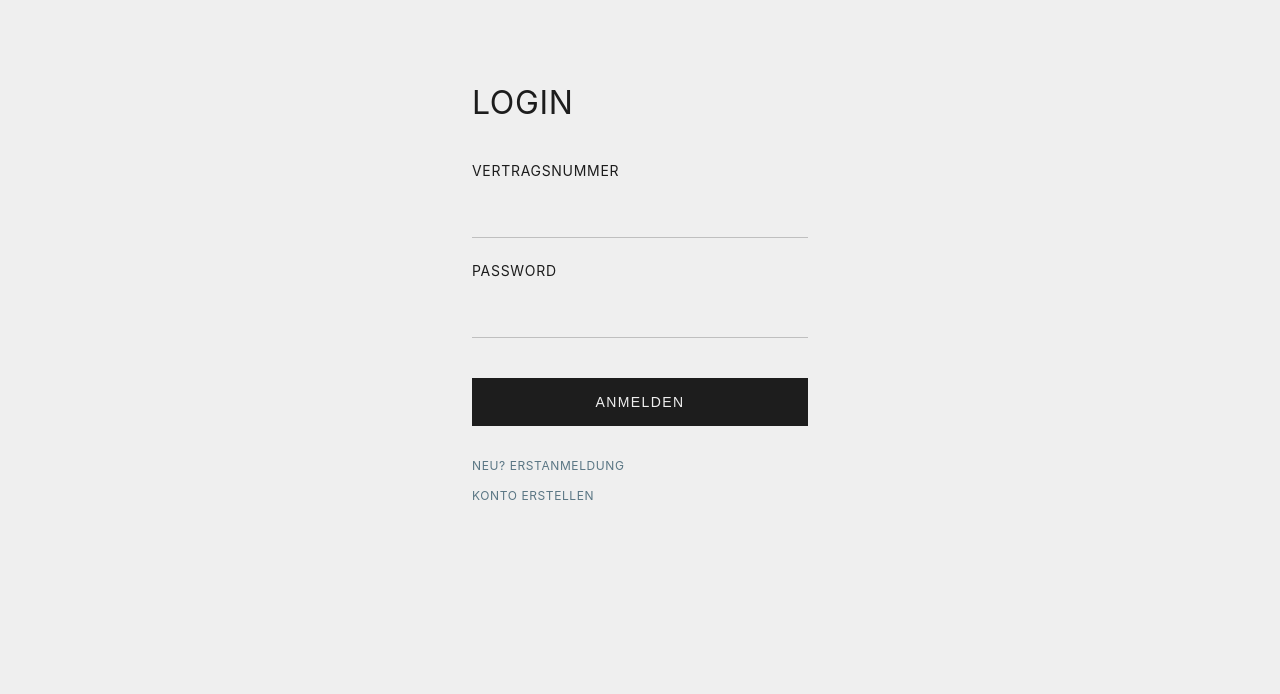
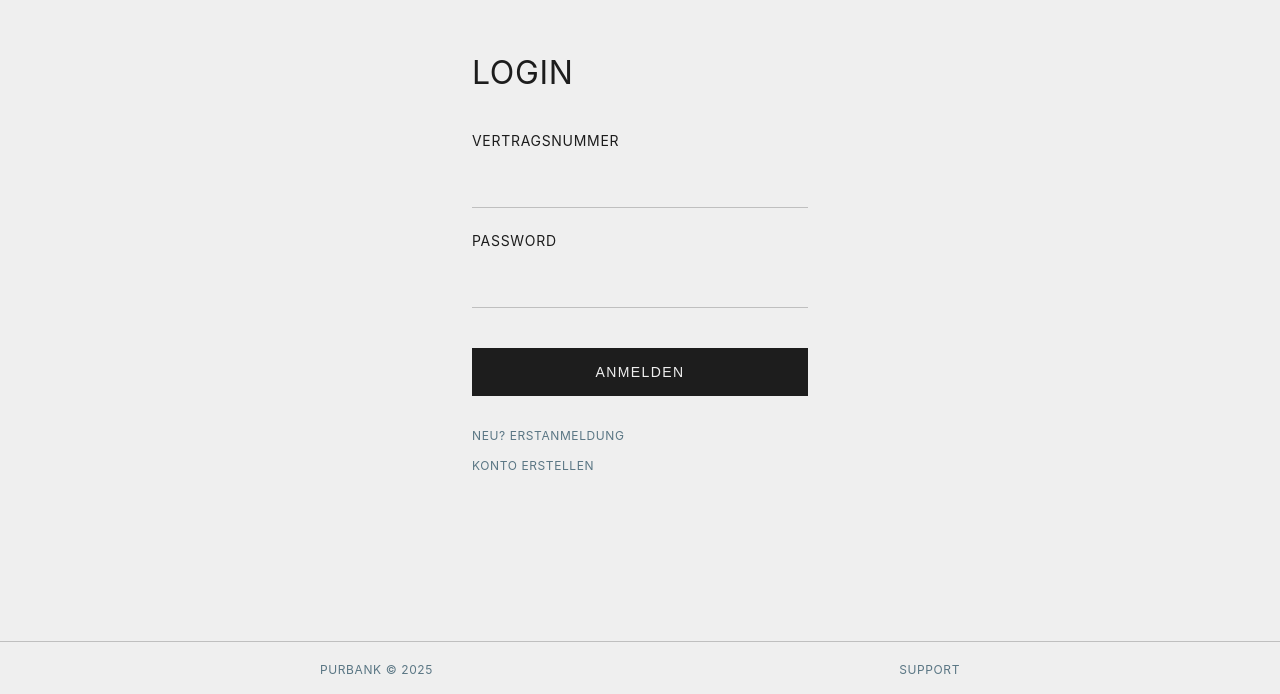
Before and after one commit to reazndev/purbank-web-frontend, an Angular app: page / in a window 1280 px wide. Shown: the part 106-800 px from the top of the page. Built offline with nearby package versions, Linux system fonts and the light colour scheme; a web font is replaced by a local one.

Commit message:
feat: footer

```diff
--- a/src/app/app.css
+++ b/src/app/app.css
@@ -2,7 +2,7 @@
   display: flex;
   align-items: center;
   justify-content: center;
-  min-height: 100vh;
+  min-height: calc(100vh - 60px); /* Account for footer height */
   padding: 2rem;
   background-color: var(--color-white);
 }
@@ -106,3 +106,46 @@
   color: var(--color-black);
   border-bottom-color: var(--color-black);
 }
+
+.footer {
+  position: fixed;
+  bottom: 0;
+  left: 0;
+  right: 0;
+  background-color: var(--color-white);
+  border-top: 1px solid var(--color-gray);
+  padding: 1rem 0;
+}
+
+.footer-content {
+  display: flex;
+  justify-content: space-between;
+  align-items: center;
+  padding: 0 25%;
+  max-width: 100%;
+}
+
+.footer-left .copyright {
+  font-size: 0.75rem;
+  font-weight: 400;
+  color: var(--color-accent-dark);
+  text-transform: uppercase;
+  letter-spacing: 0.05em;
+}
+
+.footer-right .support-link {
+  font-size: 0.75rem;
+  font-weight: 400;
+  color: var(--color-accent-dark);
+  text-decoration: none;
+  text-transform: uppercase;
+  letter-spacing: 0.05em;
+  transition: color 0.2s ease;
+  border-bottom: 1px solid transparent;
+  padding-bottom: 2px;
+}
+
+.footer-right .support-link:hover {
+  color: var(--color-black);
+  border-bottom-color: var(--color-black);
+}
--- a/src/app/app.html
+++ b/src/app/app.html
@@ -22,3 +22,14 @@
     </div>
   </div>
 </div>
+
+<footer class="footer">
+  <div class="footer-content">
+    <div class="footer-left">
+      <span class="copyright">Purbank © 2025</span>
+    </div>
+    <div class="footer-right">
+      <a href="/support" class="support-link">Support</a>
+    </div>
+  </div>
+</footer>
```
